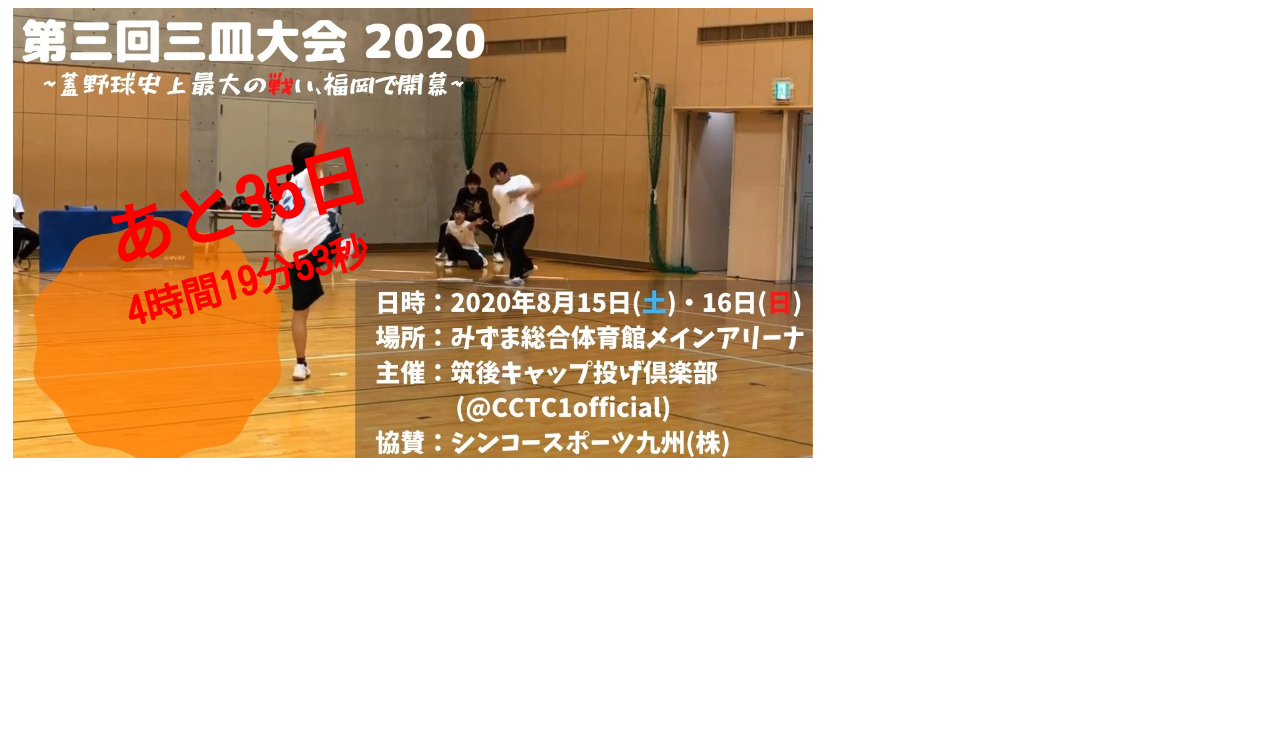
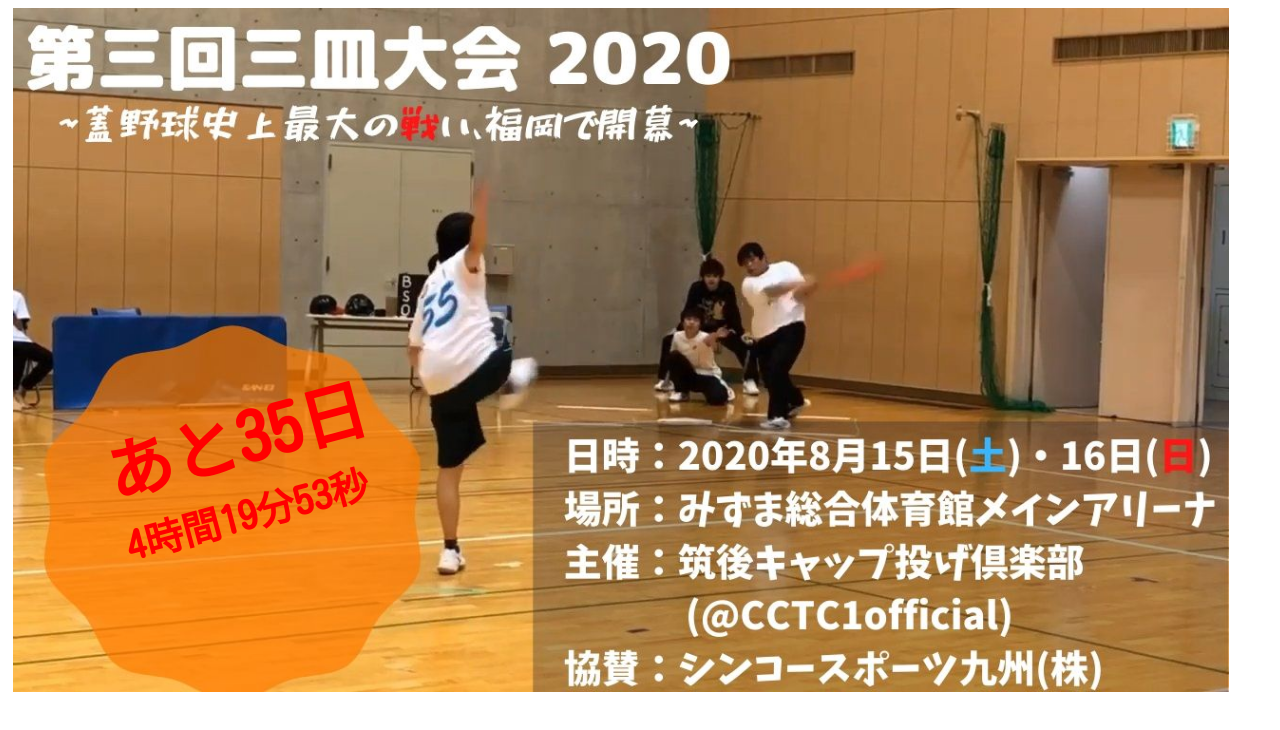
Before and after one commit to ckoshien/countdown3sara, a React (Create React App) app: page / in a window 1280 px wide. Shown: the top 730 px of the page. Built offline with nearby package versions, Linux system fonts and the light colour scheme.

Commit message:
no message

```diff
--- a/src/App.js
+++ b/src/App.js
@@ -21,7 +21,7 @@ function App() {
         src={'./images/promo.jpg'}
         style={{
           width:'95vw',
-          maxWidth:800
+          //maxWidth:800
         }}
         alt={'画像'}
       />
```
